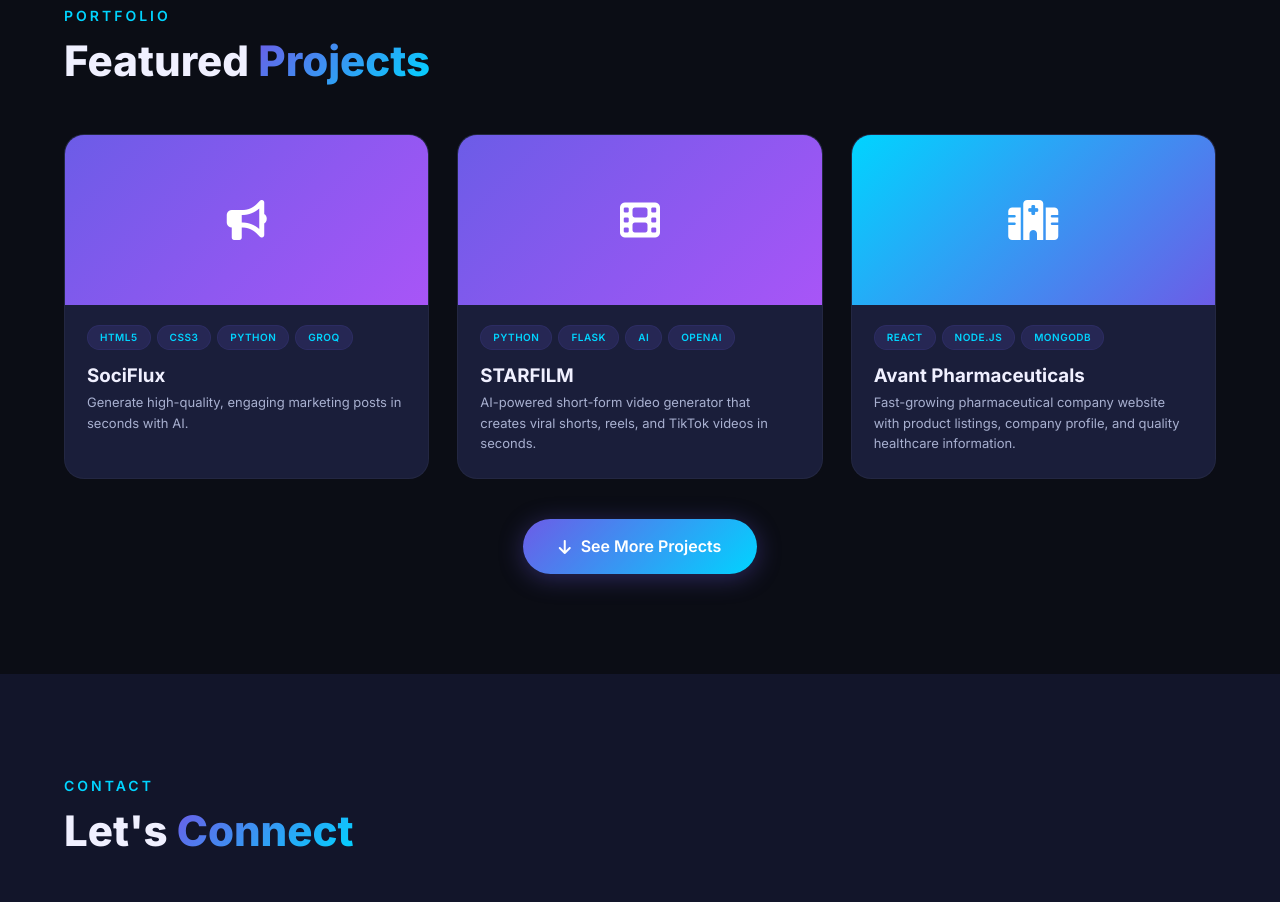
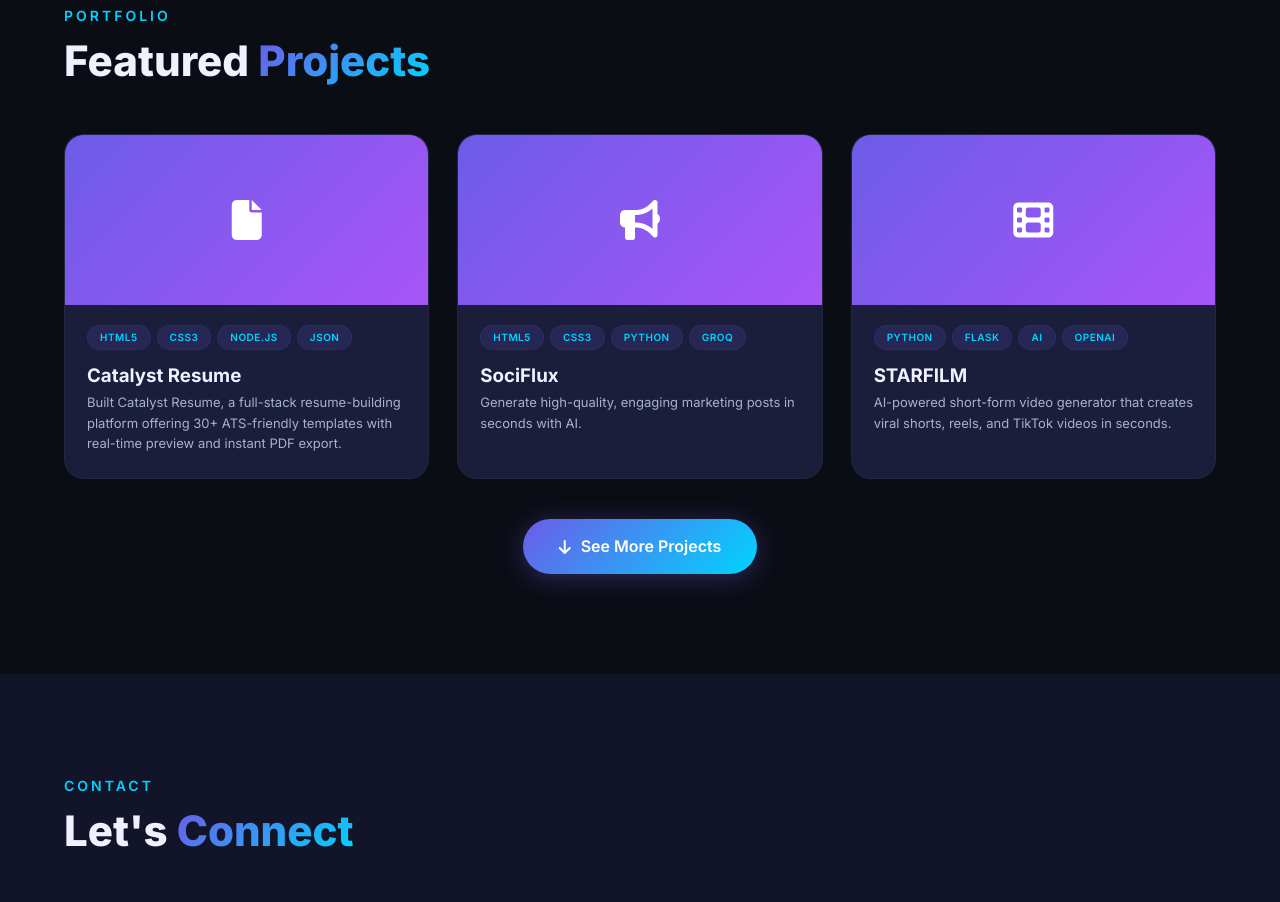
Before and after one commit to syedhamail/Syed-Hamail-Portfolio, a plain HTML site: page index.html in a window 1280 px wide. Shown: the part 3620-4522 px from the top of the page. Drawn offline with nearby package versions, Linux system fonts and the light colour scheme.

```diff
--- a/index.html
+++ b/index.html
@@ -1810,7 +1810,23 @@
                     Featured <span class="highlight">Projects</span>
                 </h2>
                 <div class="projects-grid">
-                    <!-- Project 1: SociFlux -->
+                    <!-- Project 1: Catalyst Resume -->
+                    <article class="project-card reveal-scale" aria-label="SociFlux project">
+                        <div class="project-thumb" style="background:linear-gradient(135deg,#6c5ce7,#a855f7);">
+                            <i class="fas fa-file" aria-hidden="true"></i>
+                            <div class="overlay">
+                                <a href="https://catalystresume.vercel.app/" target="_blank" rel="noopener noreferrer"><i class="fas fa-external-link-alt"></i> Live Demo</a>
+                            </div>
+                        </div>
+                        <div class="project-body">
+                            <div class="tags"><span>HTML5</span><span>CSS3</span><span>Node.js</span><span>JSON</span></div>
+                            <h3>Catalyst Resume</h3>
+                            <p>Built Catalyst Resume, a full-stack resume-building platform offering 30+ ATS-friendly templates with real-time preview and instant PDF export.</p>
+                        </div>
+                    </article>
+
+
+                    <!-- Project 2: SociFlux -->
                     <article class="project-card reveal-scale" aria-label="SociFlux project">
                         <div class="project-thumb" style="background:linear-gradient(135deg,#6c5ce7,#a855f7);">
                             <i class="fas fa-bullhorn" aria-hidden="true"></i>
@@ -1826,7 +1842,7 @@
                     </article>
 
 
-                    <!-- Project 2: STARFILM -->
+                    <!-- Project 3: STARFILM -->
                     <article class="project-card reveal-scale" aria-label="STARFILM project">
                         <div class="project-thumb" style="background:linear-gradient(135deg,#6c5ce7,#a855f7);">
                             <i class="fas fa-film" aria-hidden="true"></i>
@@ -1838,21 +1854,6 @@
                             <div class="tags"><span>Python</span><span>Flask</span><span>AI</span><span>OpenAI</span></div>
                             <h3>STARFILM</h3>
                             <p>AI-powered short-form video generator that creates viral shorts, reels, and TikTok videos in seconds.</p>
-                        </div>
-                    </article>
-
-                    <!-- Project 3: Avant Pharmaceuticals -->
-                    <article class="project-card reveal-scale" style="transition-delay:0.15s;" aria-label="Avant Pharmaceuticals project">
-                        <div class="project-thumb" style="background:linear-gradient(135deg,#00d4ff,#6c5ce7);">
-                            <i class="fas fa-hospital" aria-hidden="true"></i>
-                            <div class="overlay">
-                                <a href="https://www.avantpharmaceutical.com.pk/" target="_blank" rel="noopener noreferrer"><i class="fas fa-external-link-alt"></i> Live Demo</a>
-                            </div>
-                        </div>
-                        <div class="project-body">
-                            <div class="tags"><span>React</span><span>Node.js</span><span>MongoDB</span></div>
-                            <h3>Avant Pharmaceuticals</h3>
-                            <p>Fast-growing pharmaceutical company website with product listings, company profile, and quality healthcare information.</p>
                         </div>
                     </article>
 
```
